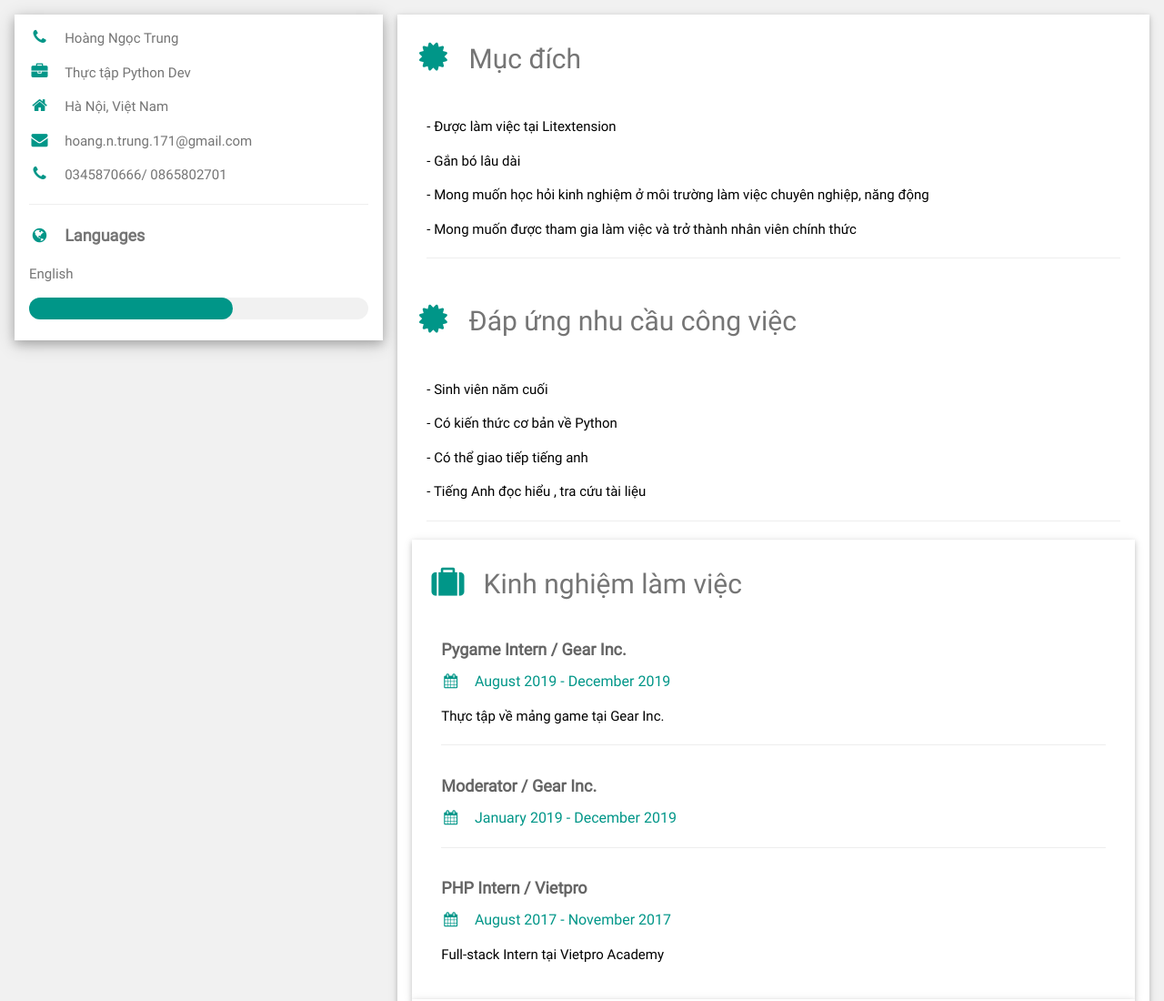
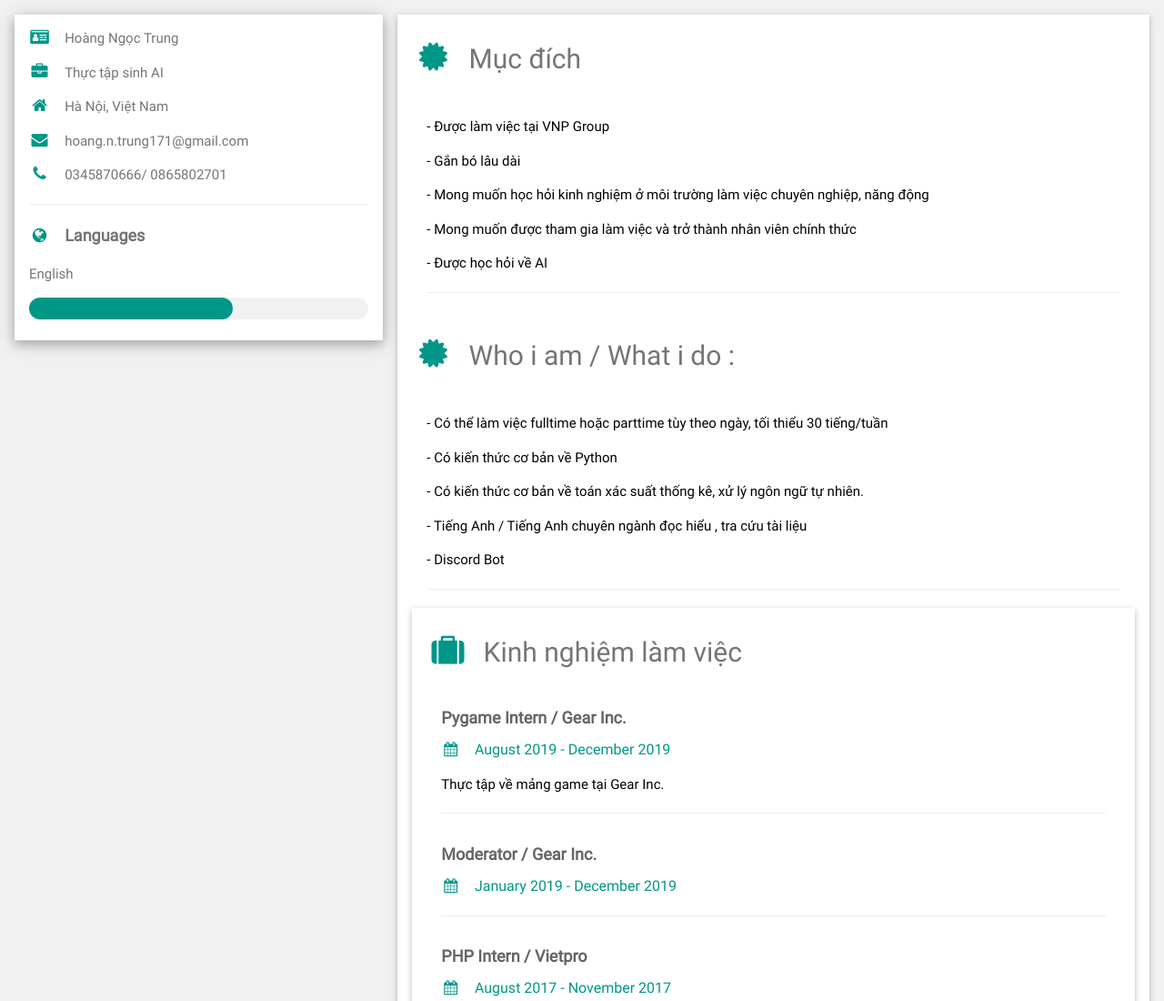
Before and after one commit to subzeroproject/AI-Intern, a plain HTML site: page index.html in a window 1280 px wide. Shown: the top 1100 px of the page at 91% size. Drawn offline with Linux system fonts and the light colour scheme.

Commit message:
Update index.html

```diff
--- a/index.html
+++ b/index.html
@@ -1,6 +1,6 @@
 <!DOCTYPE html>
 <html>
-<title>Python Intern</title>
+<title>AI Intern</title>
 <meta charset="UTF-8">
 <meta name="viewport" content="width=device-width, initial-scale=1">
 <link rel="stylesheet" href="w3.css">
@@ -23,10 +23,10 @@ html,body,h1,h2,h3,h4,h5,h6 {font-family: "Roboto", sans-serif}
       <div class="w3-white w3-text-grey w3-card-4">
 
         <div class="w3-container">
-          <p><i class="fa fa-phone fa-fw w3-margin-right w3-large w3-text-teal"></i>Hoàng Ngọc Trung</p>
-          <p><i class="fa fa-briefcase fa-fw w3-margin-right w3-large w3-text-teal"></i>Thực tập Python Dev</p>
+          <p><i class="fa fa-id-card fa-fw w3-margin-right w3-large w3-text-teal"></i>Hoàng Ngọc Trung</p>
+          <p><i class="fa fa-briefcase fa-fw w3-margin-right w3-large w3-text-teal"></i>Thực tập sinh AI</p>
           <p><i class="fa fa-home fa-fw w3-margin-right w3-large w3-text-teal"></i>Hà Nội, Việt Nam</p>
-          <p><i class="fa fa-envelope fa-fw w3-margin-right w3-large w3-text-teal"></i>hoang.n.trung.171@gmail.com</p>
+          <p><i class="fa fa-envelope fa-fw w3-margin-right w3-large w3-text-teal"></i>hoang.n.trung171@gmail.com</p>
           <p><i class="fa fa-phone fa-fw w3-margin-right w3-large w3-text-teal"></i>0345870666/ 0865802701</p>
           <hr>
 
@@ -48,19 +48,21 @@ html,body,h1,h2,h3,h4,h5,h6 {font-family: "Roboto", sans-serif}
 
         <h2 class="w3-text-grey w3-padding-16"><i class="fa fa-certificate fa-fw w3-margin-right w3-xxlarge w3-text-teal"></i>Mục đích</h2>
         <div class="w3-container">
-          <p>- Được làm việc tại Litextension</p>
+          <p>- Được làm việc tại VNP Group</p>
           <p>- Gắn bó lâu dài </p>
           <p>- Mong muốn học hỏi kinh nghiệm ở môi trường làm việc chuyên nghiệp, năng động </p>
           <p>- Mong muốn được tham gia làm việc và trở thành nhân viên chính thức </p>
+          <p>- Được học hỏi về AI </p>
 
           <hr>
         </div>
-        <h2 class="w3-text-grey w3-padding-16"><i class="fa fa-certificate fa-fw w3-margin-right w3-xxlarge w3-text-teal"></i>Đáp ứng nhu cầu công việc</h2>
+        <h2 class="w3-text-grey w3-padding-16"><i class="fa fa-certificate fa-fw w3-margin-right w3-xxlarge w3-text-teal"></i>Who i am / What i do :</h2>
         <div class="w3-container">
-          <p>- Sinh viên năm cuối</p>
+          <p>- Có thể làm việc fulltime hoặc parttime tùy theo ngày, tối thiểu 30 tiếng/tuần</p>
           <p>- Có kiến thức cơ bản về Python</p>
-          <p>- Có thể giao tiếp tiếng anh</p>
-          <p>- Tiếng Anh đọc hiểu , tra cứu tài liệu</p>
+          <p>- Có kiến thức cơ bản về toán xác suất thống kê, xử lý ngôn ngữ tự nhiên.</p>
+          <p>- Tiếng Anh / Tiếng Anh chuyên ngành đọc hiểu , tra cứu tài liệu</p>
+          <p>- Discord Bot</p>
 
           <hr>
         </div>
```
